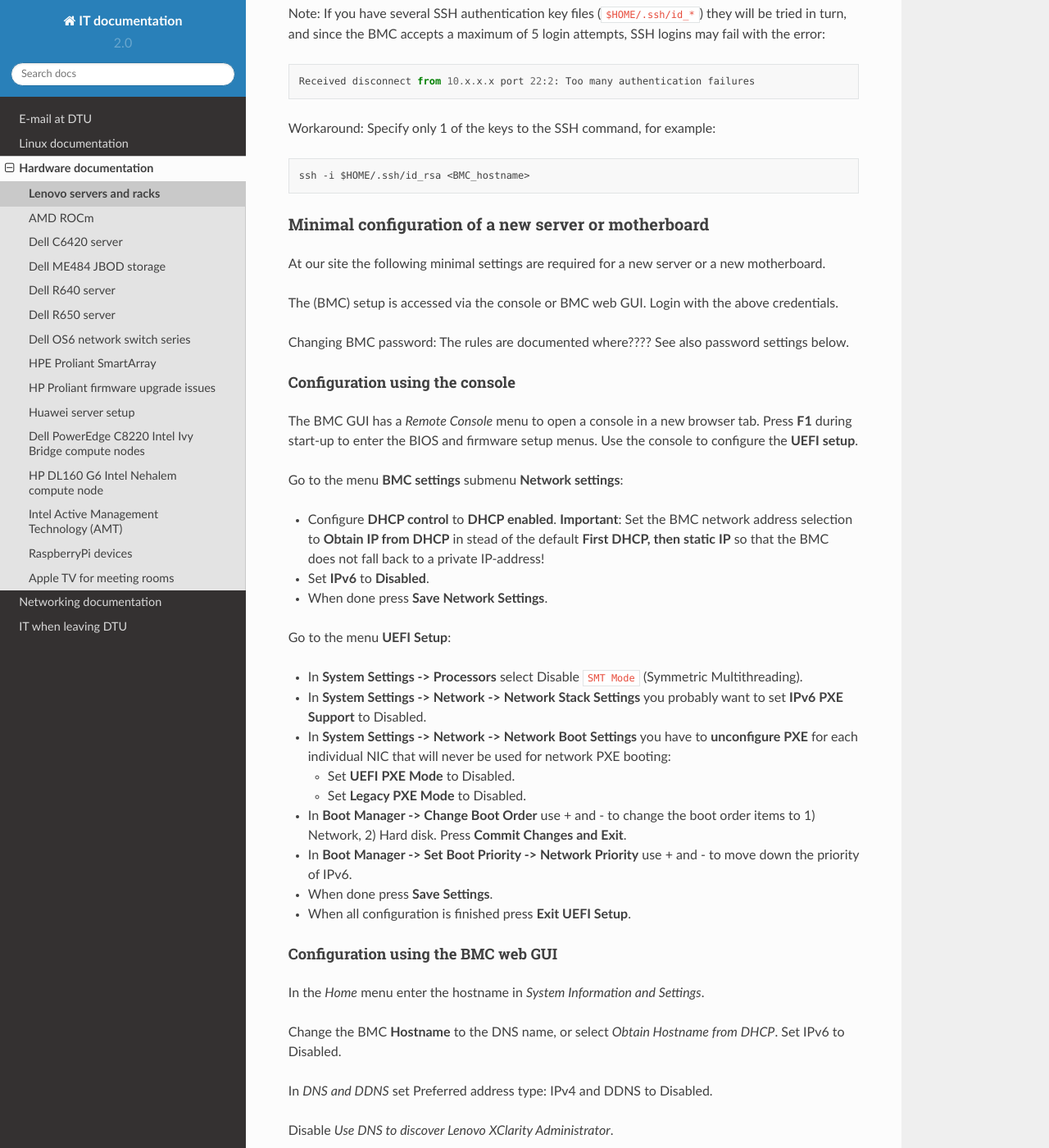
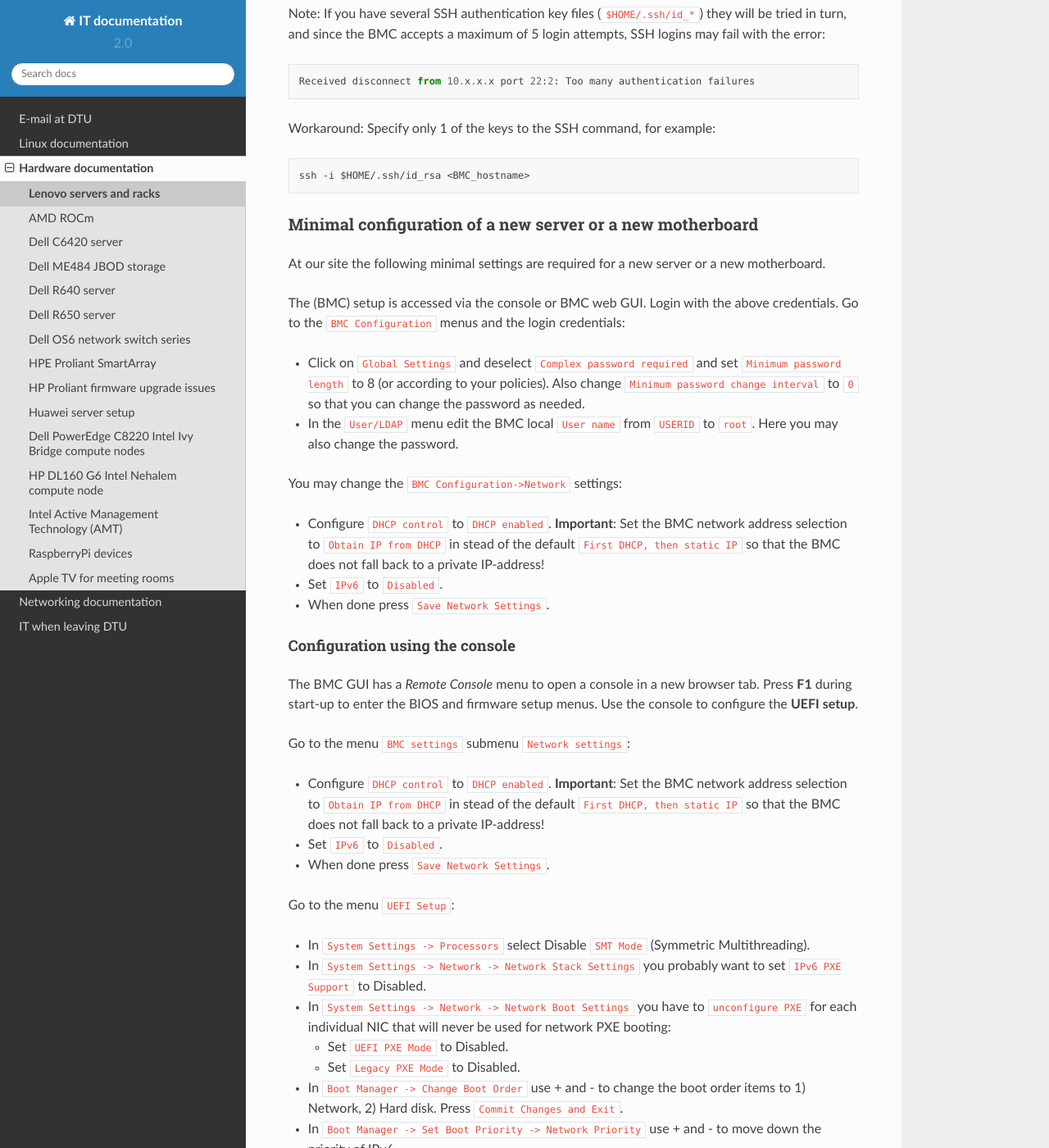
Before and after one commit to OleHolmNielsen/ITwiki, a Sphinx documentation site: the page built from docs/Lenovo_BIOS_settings.rst, in a window 1280 px wide and 1400 px high, scrolled down 740 px. Shown: the whole window at 82% size. Built offline with Sphinx 7.4.7 and the Read the Docs theme 2.0.0, drawn with Linux system fonts in a browser that asks for light colours; some of the changed text lies outside the part shown.

Commit message:
Update BMC configuration

```diff
--- a/docs/Lenovo_BIOS_settings.rst
+++ b/docs/Lenovo_BIOS_settings.rst
@@ -31,15 +31,30 @@ Workaround: Specify only 1 of the keys to the SSH command, for example::
 
   ssh -i $HOME/.ssh/id_rsa <BMC_hostname>
 
-Minimal configuration of a new server or motherboard
-----------------------------------------------------
+Minimal configuration of a new server or a new motherboard
+-----------------------------------------------------------
 
 At our site the following minimal settings are required for a new server or a new motherboard.
 
 The (BMC) setup is accessed via the console or BMC web GUI.
 Login with the above credentials.
+Go to the ``BMC Configuration`` menus and the login credentials:
 
-Changing BMC password: The rules are documented where????  See also password settings below.
+* Click on ``Global Settings`` and deselect ``Complex password required`` and set ``Minimum password length`` to 8 (or according to your policies).
+  Also change ``Minimum password change interval`` to ``0`` so that you can change the password as needed.
+
+* In the ``User/LDAP`` menu edit the BMC local ``User name`` from ``USERID`` to ``root``.
+  Here you may also change the password.
+
+You may change the ``BMC Configuration->Network`` settings:
+
+* Configure ``DHCP control`` to ``DHCP enabled``.
+  **Important**: Set the BMC network address selection to ``Obtain IP from DHCP``
+  in stead of the default ``First DHCP, then static IP`` so that the BMC does not fall back to a private IP-address!
+
+* Set ``IPv6`` to ``Disabled``.
+
+* When done press ``Save Network Settings``.
 
 Configuration using the console
 .........................................
@@ -48,34 +63,34 @@ The BMC GUI has a *Remote Console* menu to open a console in a new browser tab.
 Press **F1** during start-up to enter the BIOS and firmware setup menus.
 Use the console to configure the **UEFI setup**.
 
-Go to the menu **BMC settings** submenu **Network settings**:
+Go to the menu ``BMC settings`` submenu ``Network settings``:
 
-* Configure **DHCP control** to **DHCP enabled**.
-  **Important**: Set the BMC network address selection to **Obtain IP from DHCP**
-  in stead of the default **First DHCP, then static IP** so that the BMC does not fall back to a private IP-address!
+* Configure ``DHCP control`` to ``DHCP enabled``.
+  **Important**: Set the BMC network address selection to ``Obtain IP from DHCP``
+  in stead of the default ``First DHCP, then static IP`` so that the BMC does not fall back to a private IP-address!
 
-* Set **IPv6** to **Disabled**.
+* Set ``IPv6`` to ``Disabled``.
 
-* When done press **Save Network Settings**.
+* When done press ``Save Network Settings``.
 
-Go to the menu **UEFI Setup**:
+Go to the menu ``UEFI Setup``:
 
-* In **System Settings -> Processors** select Disable ``SMT Mode`` (Symmetric Multithreading).
+* In ``System Settings -> Processors`` select Disable ``SMT Mode`` (Symmetric Multithreading).
 
-* In **System Settings -> Network -> Network Stack Settings** you probably want to set **IPv6 PXE Support** to Disabled.
+* In ``System Settings -> Network -> Network Stack Settings`` you probably want to set ``IPv6 PXE Support`` to Disabled.
 
-* In **System Settings -> Network -> Network Boot Settings** you have to **unconfigure PXE**
+* In ``System Settings -> Network -> Network Boot Settings`` you have to ``unconfigure PXE``
   for each individual NIC that will never be used for network PXE booting:
 
-  - Set **UEFI PXE Mode** to Disabled.
-  - Set **Legacy PXE Mode** to Disabled.
+  - Set ``UEFI PXE Mode`` to Disabled.
+  - Set ``Legacy PXE Mode`` to Disabled.
 
-* In **Boot Manager -> Change Boot Order** use + and - to change the boot order items to 1) Network, 2) Hard disk.
-  Press **Commit Changes and Exit**.
+* In ``Boot Manager -> Change Boot Order`` use + and - to change the boot order items to 1) Network, 2) Hard disk.
+  Press ``Commit Changes and Exit``.
 
-* In **Boot Manager -> Set Boot Priority -> Network Priority** use + and - to move down the priority of IPv6.
+* In ``Boot Manager -> Set Boot Priority -> Network Priority`` use + and - to move down the priority of IPv6.
 
-* When done press **Save Settings**.
+* When done press ``Save Settings``.
 
 * When all configuration is finished press **Exit UEFI Setup**.
 
```
Also changed, not shown: other parts of docs/Lenovo_BIOS_settings.rst (+0 -4 lines).
